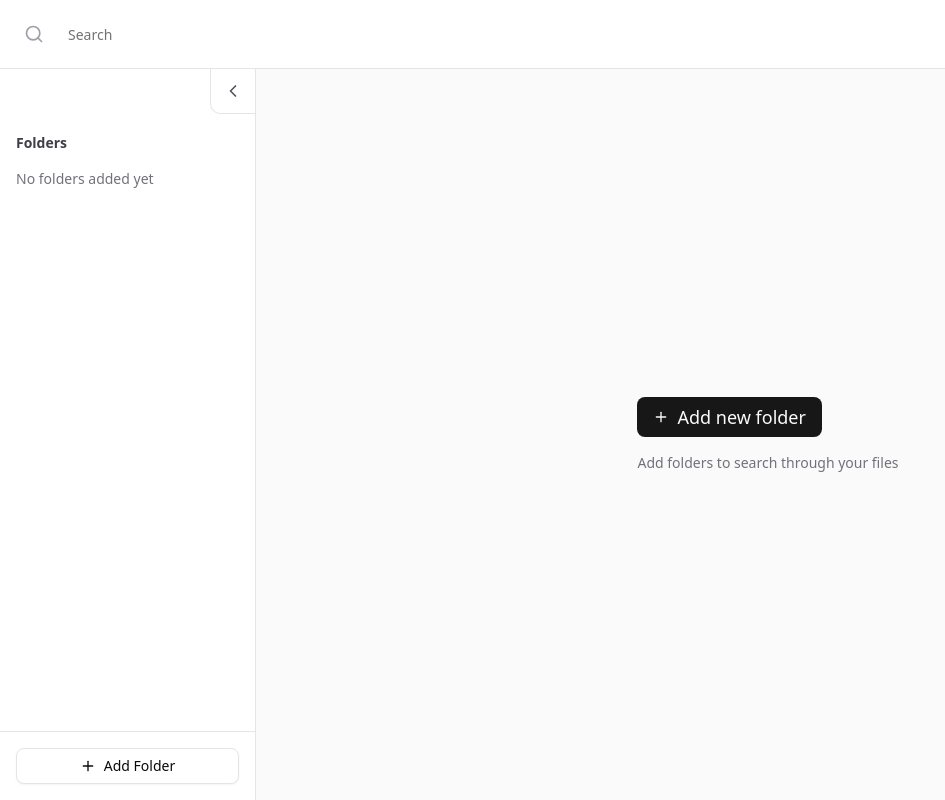
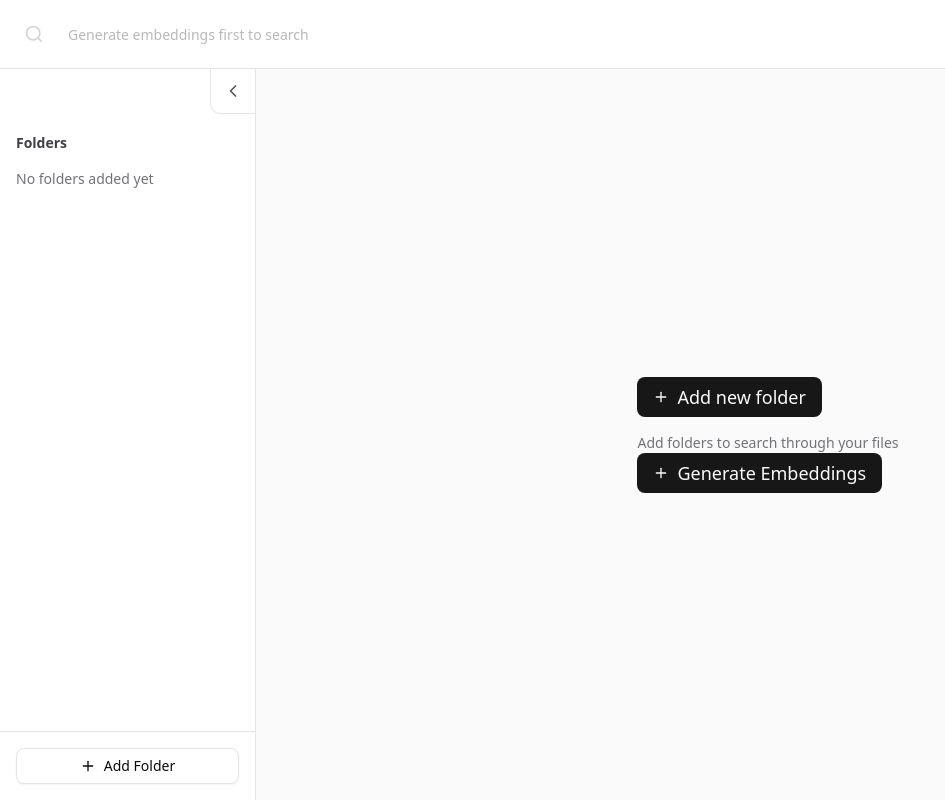
Before and after one commit to kelvinjou/deepfind, a React (Vite) app in the folder frontend/: page / in a window 1280 px wide. Shown: the whole page, without its empty margins (0-945 px from the left). Built offline with nearby package versions, Linux system fonts and the light colour scheme.

Commit message:
query working, but questionable handling

```diff
--- a/frontend/src/App.tsx
+++ b/frontend/src/App.tsx
@@ -18,6 +18,8 @@ function App() {
   const [loading, setLoading] = useState(false)
   const [error, setError] = useState<string | null>(null)
   const [selectedFile, setSelectedFile] = useState<{ path: string; content: string; name: string } | null>(null)
+  const [embeddingsGenerated, setEmbeddingsGenerated] = useState(false)
+  const [embeddingResults, setEmbeddingResults] = useState<any[]>([])
 
   const handleSelectFolder = async () => {
     const result = await window.electronAPI.openDirectory()
@@ -26,13 +28,28 @@ function App() {
       const files = await window.electronAPI.readDirectory(folderPath)
       console.log(files)
       setFolders((prev) => [...prev, { path: folderPath, selected: true }])
+    }
+  }
 
-      // Automatically submit the folder for processing
-      try {
+  const handleGenerateEmbeddings = async () => {
+    const selectedFolders = folders.filter((folder) => folder.selected)
+    if (selectedFolders.length === 0) {
+      setError("No folders selected")
+      setTimeout(() => setError(null), 3000)
+      return
+    }
+
+    setLoading(true)
+    setError(null)
+    setEmbeddingResults([])
+
+    try {
+      const results: any[] = []
+      for (const folder of selectedFolders) {
         const response = await fetch("http://localhost:7777/dir/", {
           method: "POST",
           headers: { "Content-Type": "application/json" },
-          body: JSON.stringify({ folderPath })
+          body: JSON.stringify({ folderPath: folder.path })
         })
 
         if (!response.ok) {
@@ -41,9 +58,15 @@ function App() {
 
         const data = await response.json()
         console.log("Success:", data)
-      } catch (error) {
-        console.error("Error:", error)
+        results.push({ folder: folder.path, data })
       }
+      setEmbeddingResults(results)
+      setEmbeddingsGenerated(true)
+    } catch (error: any) {
+      console.error("Error:", error)
+      setError(error.message ?? "Failed to generate embeddings")
+    } finally {
+      setLoading(false)
     }
   }
 
@@ -65,7 +88,7 @@ function App() {
       .map((folder) => folder.path)
 
     const params = new URLSearchParams({
-      q: query,
+      query_text: query,
     })
 
     // Add selected folder paths to the query if any are selected
@@ -73,7 +96,7 @@ function App() {
       params.append("folders", JSON.stringify(selectedFolderPaths))
     }
 
-    const response = await fetch(`http://localhost:7777/query/?${params.toString()}`,
+    const response = await fetch(`http://localhost:7777/query?${params.toString()}`,
       {
         method: "GET",
       }
@@ -85,36 +108,17 @@ function App() {
   }
 
   const handleSearch = async () => {
-    if (!query.trim()) return
+    if (!query.trim() || !embeddingsGenerated) return
 
     setLoading(true)
     setError(null)
 
     try {
-      // Test: Display files from test_files/text
-      const testDir = "/Users/baileysay/projects/file-finder/backend/test_files/image"
-      const files = await window.electronAPI.readDirectory(testDir)
-
-      console.log("Files from directory:", files)
-
-      const mockResults = {
-        results: files
-          .filter((file: FileInfo) => !file.isDirectory)
-          .map((file: FileInfo) => ({
-            file_name: file.name,
-            file_path: `${testDir}/${file.name}`,
-            content: "Test content preview...",
-            similarity_score: Math.random()
-          }))
-      }
-
-      console.log("Mock results:", mockResults)
-      setResults(mockResults)
-
-      // Original API call (commented out for testing)
-      // const data = await getQueryResults()
-      // setResults(data)
+      const data = await getQueryResults()
+      console.log("Search results:", data)
+      setResults(data)
     } catch (err: any) {
+      console.error("Search error:", err)
       setError(err.message ?? "Search failed")
     } finally {
       setLoading(false)
@@ -162,11 +166,12 @@ function App() {
     <div className="flex h-screen flex-col bg-zinc-50">
       {/* Top Search Bar */}
       <div className="flex items-center gap-3 border-b bg-white px-6 py-4">
-        <Search className="h-5 w-5 text-zinc-400" />
+        <Search className={`h-5 w-5 ${embeddingsGenerated ? 'text-zinc-400' : 'text-zinc-300'}`} />
         <Input
-          placeholder="Search"
+          placeholder={embeddingsGenerated ? "Search" : "Generate embeddings first to search"}
           value={query}
           onChange={(e) => setQuery(e.target.value)}
+          disabled={!embeddingsGenerated}
           onKeyDown={handleKeyDown}
           className="flex-1 border-0 shadow-none focus-visible:ring-0"
         />
@@ -271,6 +276,26 @@ function App() {
               <p className="mt-4 text-center text-sm text-zinc-500">
                 Add folders to search through your files
               </p>
+
+              <Button
+                onClick={handleGenerateEmbeddings}
+                className="flex items-center gap-2 text-lg"
+                size="lg"
+              >
+                <Plus className="h-5 w-5" />
+                Generate Embeddings
+              </Button>
+
+              {embeddingResults.length > 0 && (
+                <div className="mt-6 w-full max-w-2xl text-left">
+                  <h3 className="text-sm font-semibold text-zinc-700 mb-2">Embedding Results</h3>
+                  <div className="rounded-lg border bg-white p-4 shadow-sm overflow-auto max-h-64">
+                    <pre className="text-xs text-zinc-600 whitespace-pre-wrap">
+                      {JSON.stringify(embeddingResults, null, 2)}
+                    </pre>
+                  </div>
+                </div>
+              )}
             </div>
           )}
 
@@ -321,9 +346,9 @@ function App() {
                           {result.content && (
                             <p className="text-sm text-zinc-600 mt-2">{result.content}</p>
                           )}
-                          {result.similarity_score && (
+                          {result.similarity && (
                             <p className="text-xs text-zinc-400 mt-2">
-                              Similarity: {(result.similarity_score * 100).toFixed(1)}%
+                              Similarity: {(result.similarity * 100).toFixed(1)}%
                             </p>
                           )}
                         </div>
```
Also changed, not shown: 2 other files (tests, documents, lock files or other folders).
